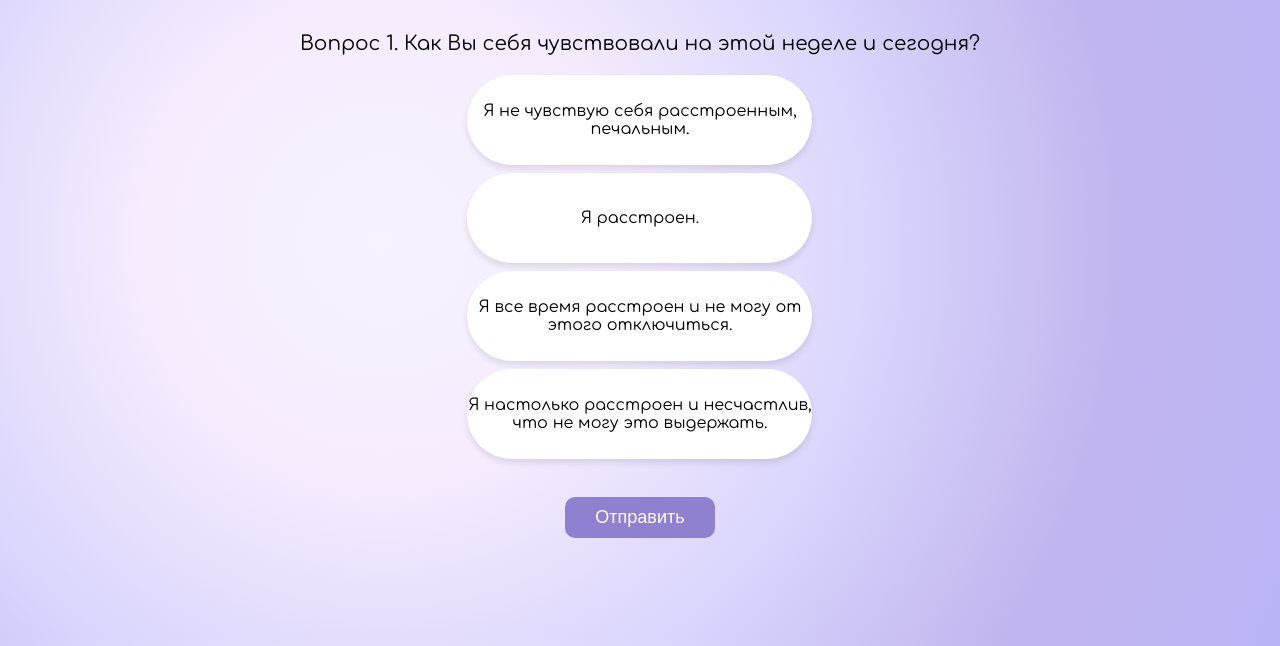
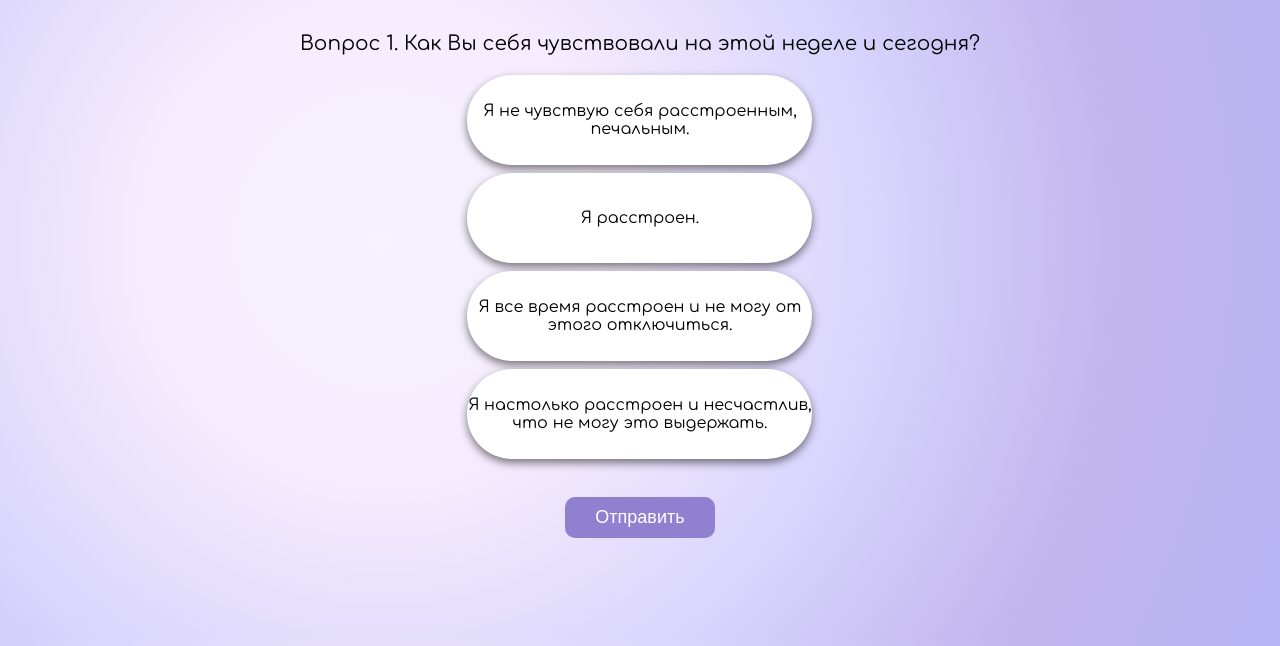
Before and after one commit to Dariyaaaaa/depression-test-11-24, a website: page test.html in a window 1280 px wide. Shown: the part 154-800 px from the top of the page. Drawn offline with Linux system fonts and the light colour scheme.

Commit message:
Update style.css

```diff
--- a/style.css
+++ b/style.css
@@ -156,7 +156,7 @@ h2 {
   border-radius: 45px;
   cursor: pointer;
   transition: background-color 0.3s, border-color 0.3s;
-  box-shadow: 0 4px 6px rgba(0, 0, 0, 0.1);
+  box-shadow: 0px 4px 8px rgba(0, 0, 0, 0.5);
   background-color: white;
   display: flex;
   flex-direction: column;
```
